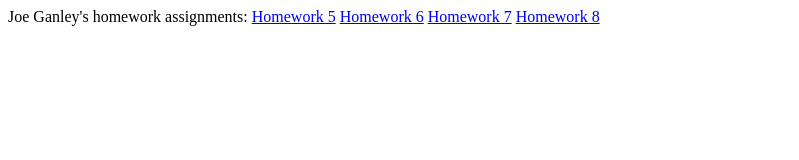
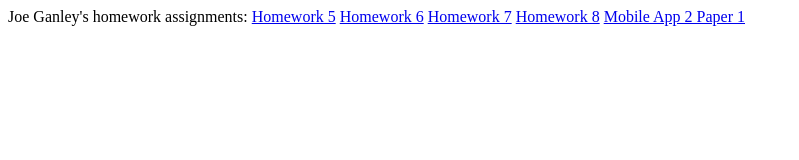
Before and after one commit to jganley45/jganley45.github.io, a plain HTML site: page index.html in a window 1280 px wide. Shown: the whole page, without its empty margins (0-799 px from the left). Drawn offline with Linux system fonts and the light colour scheme.

Commit message:
Update index.html

```diff
--- a/index.html
+++ b/index.html
@@ -3,3 +3,4 @@ Joe Ganley's homework assignments:
 <a href="hw6">Homework 6</a>
 <a href="hw7">Homework 7</a>
 <a href="hw8">Homework 8</a>
+<a href="Paper1">Mobile App 2 Paper 1</a>
```
